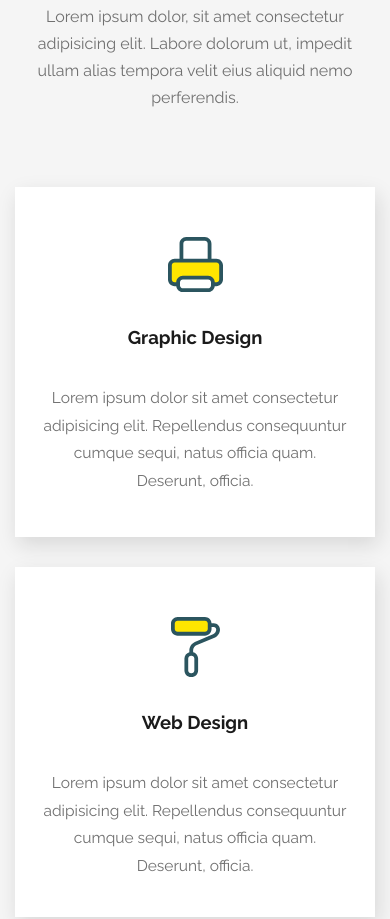
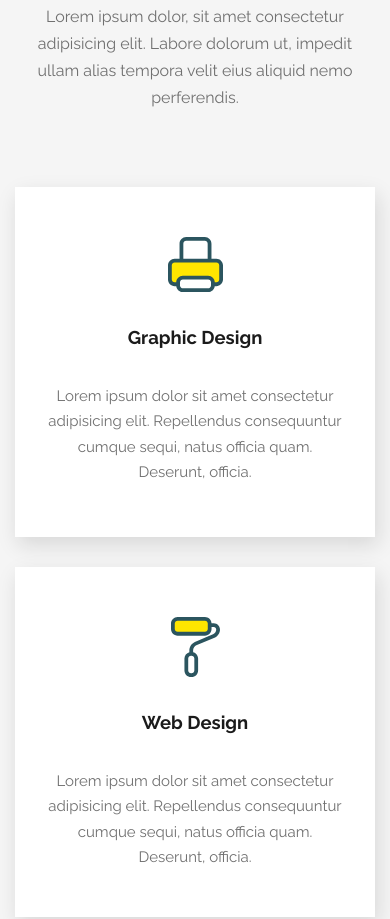
Before and after one commit to itshazzem/Sparkle_Creative_Template, a plain HTML site: page index.html in a window 390 px wide. Shown: the part 1608-2527 px from the top of the page. Drawn offline with nearby package versions, Linux system fonts and the light colour scheme.

Commit message:
Edit Services Section in Phone

```diff
--- a/css/sparkle.css
+++ b/css/sparkle.css
@@ -621,7 +621,8 @@ header .nav li:hover a::before {
 
 .services .row .col .info {
     height: 350px;
-    padding: 50px 10px 20px;
+    /* padding: 50px 13px 20px; */
+    padding: 50px 13px 18px;
     text-align: center;
 }
 
@@ -653,8 +654,8 @@ header .nav li:hover a::before {
 }
 
 .services .row .col .info p {
-    line-height: 1.8;
-    font-size: 15.5px;
+    line-height: 1.7;
+    font-size: 15px;
     color: var(--pColor);
 }
 
```
